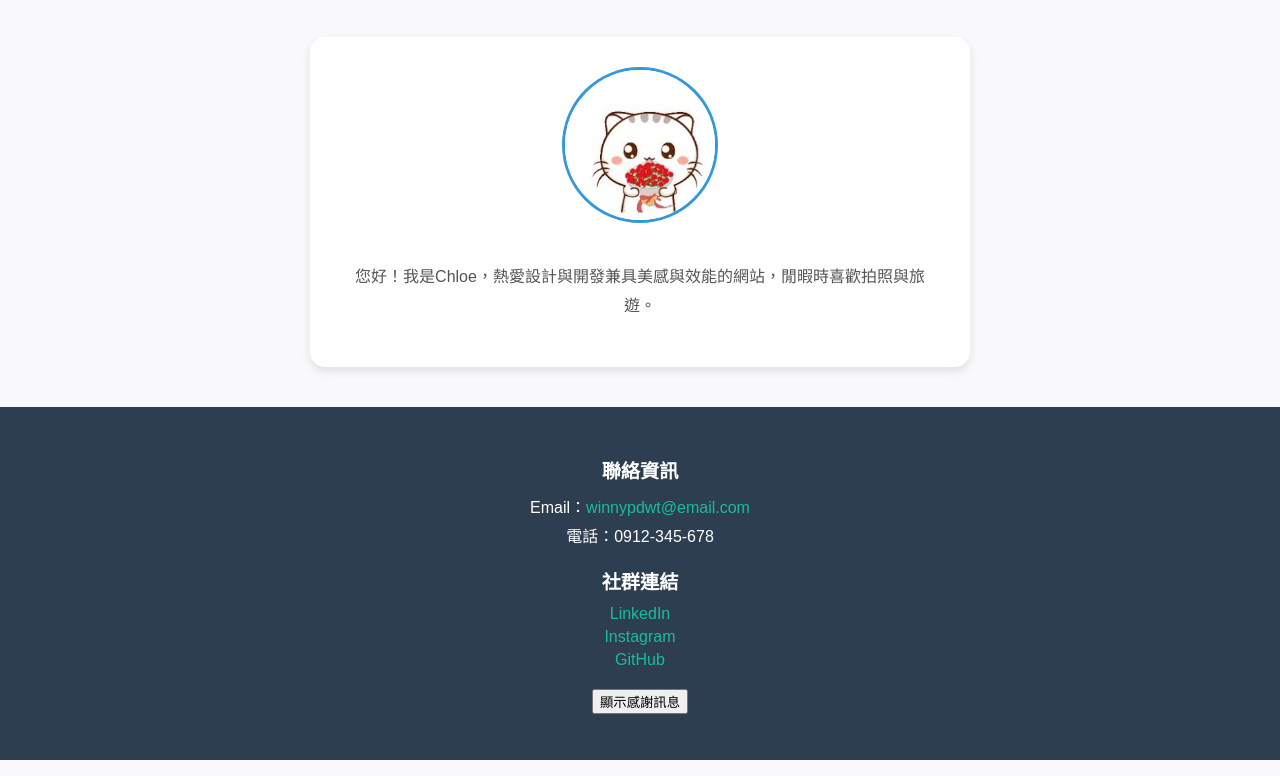
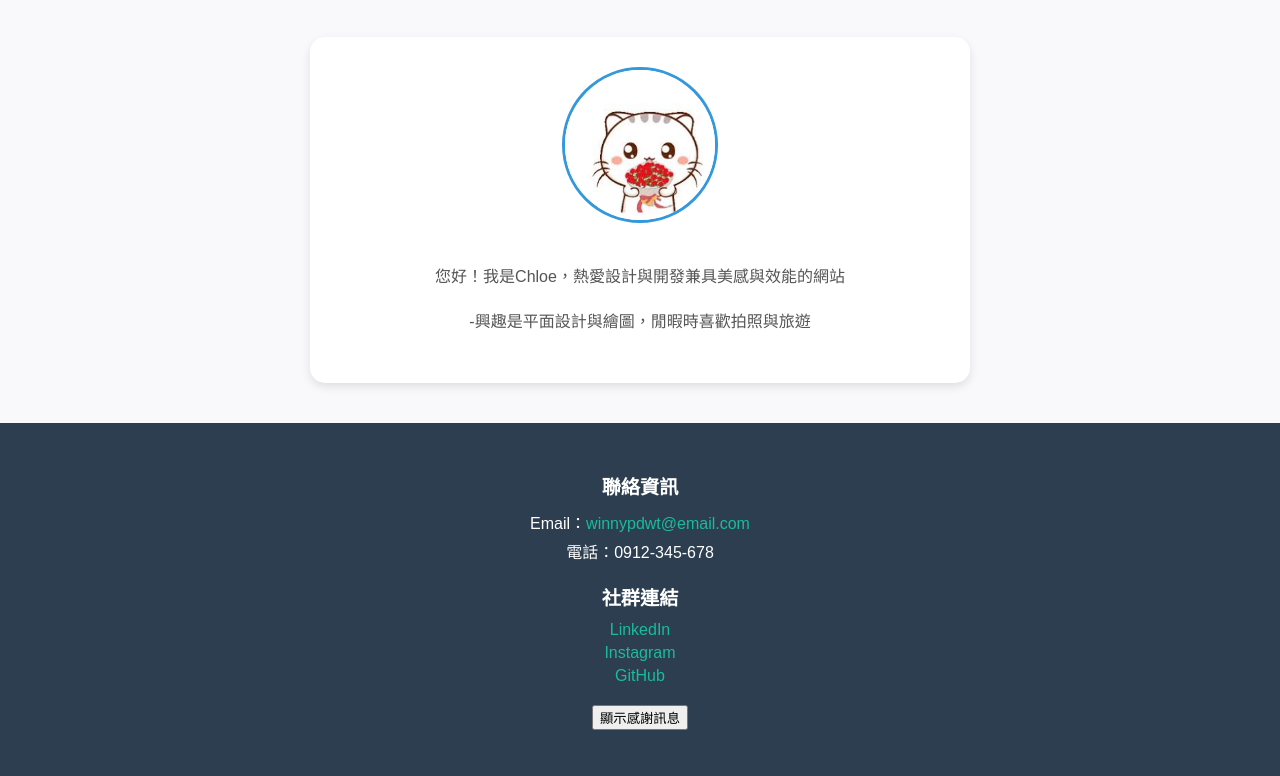
Before and after one commit to selena851104-dev/chloe, a plain HTML site: page index.html in a window 1280 px wide. Shown: the part 147-923 px from the top of the page. Drawn offline with Linux system fonts and the light colour scheme.

Commit message:
Update index.html

```diff
--- a/index.html
+++ b/index.html
@@ -16,7 +16,8 @@
     <main>
         <section>
             <img src="images.jpg" alt="個人頭像">
-            <p>您好！我是Chloe，熱愛設計與開發兼具美感與效能的網站，閒暇時喜歡拍照與旅遊。 </p>
+            <p>您好！我是Chloe，熱愛設計與開發兼具美感與效能的網站</p>
+            <p>-興趣是平面設計與繪圖，閒暇時喜歡拍照與旅遊</p>
         </section>
     </main>
 
```
